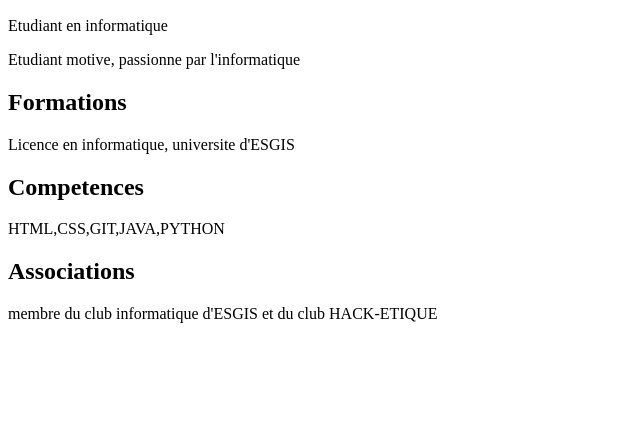
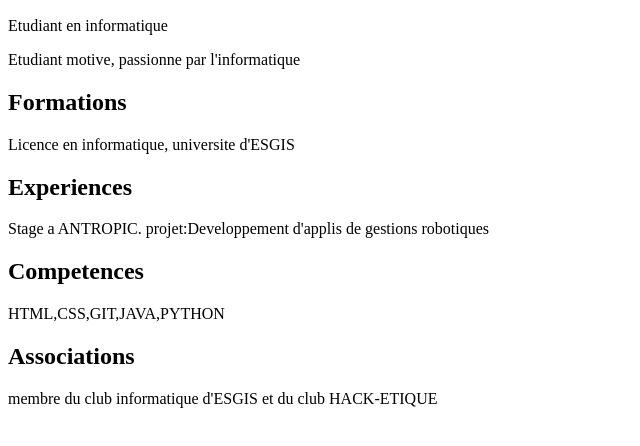
Before and after one commit to mahamath552-coder/mon-cv, a plain HTML site: page index.html in a window 1280 px wide. Shown: the part 110-556 px from the top of the page, without its empty margins (0-640 px from the left). Drawn offline with Linux system fonts and the light colour scheme.

Commit message:
ajout de la section titre

```diff
--- a/index.html
+++ b/index.html
@@ -14,6 +14,8 @@
         <p>Etudiant motive, passionne par l'informatique</p>
         <h2>Formations</h2>
         <p>Licence en informatique, universite d'ESGIS</p>
+        <h2>Experiences</h2>
+        <P>Stage a ANTROPIC. projet:Developpement d'applis de gestions robotiques</P>
         <h2>Competences</h2>
         <p>HTML,CSS,GIT,JAVA,PYTHON</p>
         <h2>Associations</h2>
```
